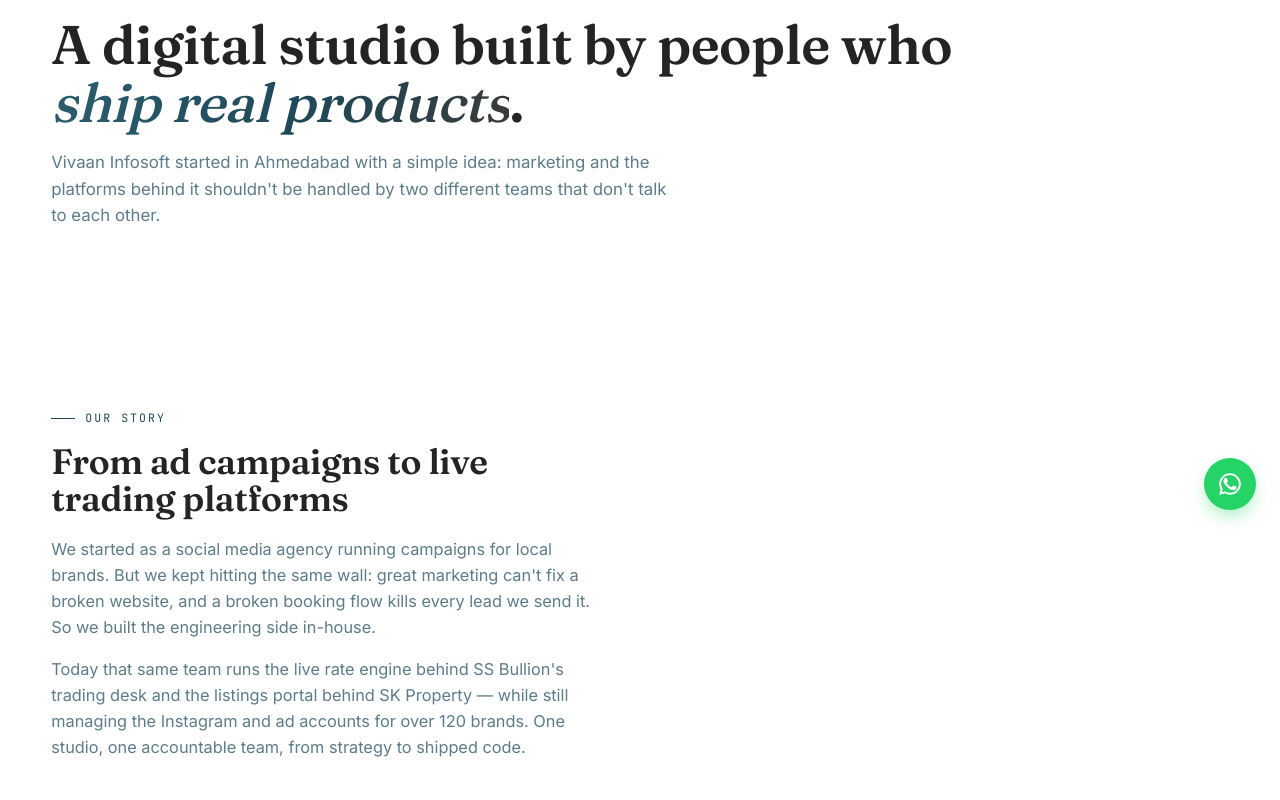
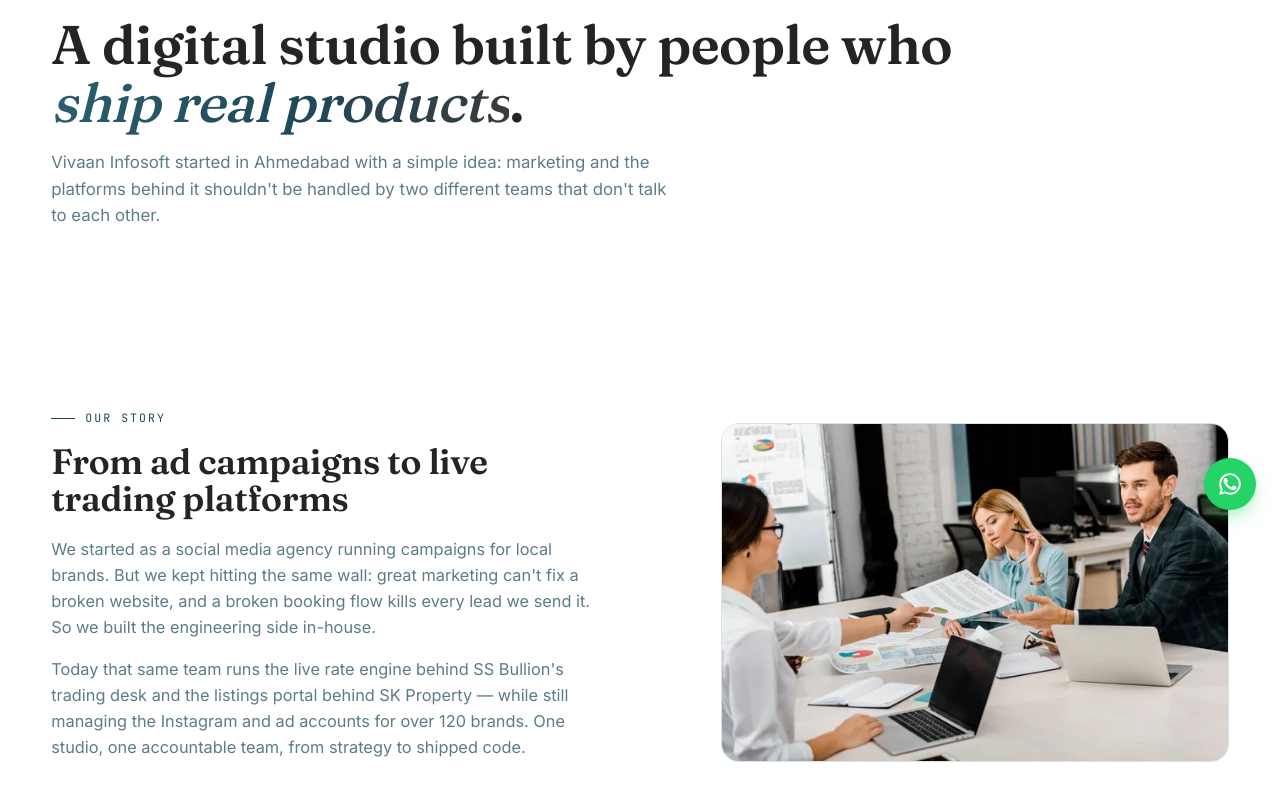
Before and after one commit to bhavik4094/Vivaan-Infosoft, a React (Vite) app: page /about in a window 1280 px wide. Shown: the part 208-1008 px from the top of the page. Built offline with nearby package versions, Linux system fonts and the light colour scheme.

Commit message:
Add stock photo to About page Our Story section

```diff
--- a/src/pages/About.jsx
+++ b/src/pages/About.jsx
@@ -1,6 +1,7 @@
 import Reveal from '../components/Reveal.jsx';
 import CtaBand from '../components/CtaBand.jsx';
 import { Target, Users, Rocket, ShieldCheck } from 'lucide-react';
+import storyImg from '/stock-photo-business-colleagues-discussing-work-meeting-office.jpg';
 
 const values = [
   { icon: Target, title: 'Outcome First', desc: 'Every deliverable is judged by what it moves — reach, leads, or revenue — not how it looks in a portfolio.' },
@@ -28,12 +29,15 @@ export default function About() {
       </header>
 
       <section>
-        <div className="container">
+        <div className="container about-story-grid">
           <Reveal className="about-story">
             <div className="eyebrow">Our Story</div>
             <h2>From ad campaigns to live trading platforms</h2>
             <p>We started as a social media agency running campaigns for local brands. But we kept hitting the same wall: great marketing can't fix a broken website, and a broken booking flow kills every lead we send it. So we built the engineering side in-house.</p>
             <p>Today that same team runs the live rate engine behind SS Bullion's trading desk and the listings portal behind SK Property — while still managing the Instagram and ad accounts for over 120 brands. One studio, one accountable team, from strategy to shipped code.</p>
+          </Reveal>
+          <Reveal className="about-story-media">
+            <img src={storyImg} alt="Vivaan Infosoft team discussing work" loading="lazy" />
           </Reveal>
         </div>
       </section>
```
Also changed, not shown: public/stock-photo-business-colleagues-discussing-work-meeting-office.jfif (added), public/stock-photo-business-colleagues-discussing-work-meeting-office.jpg (added).
